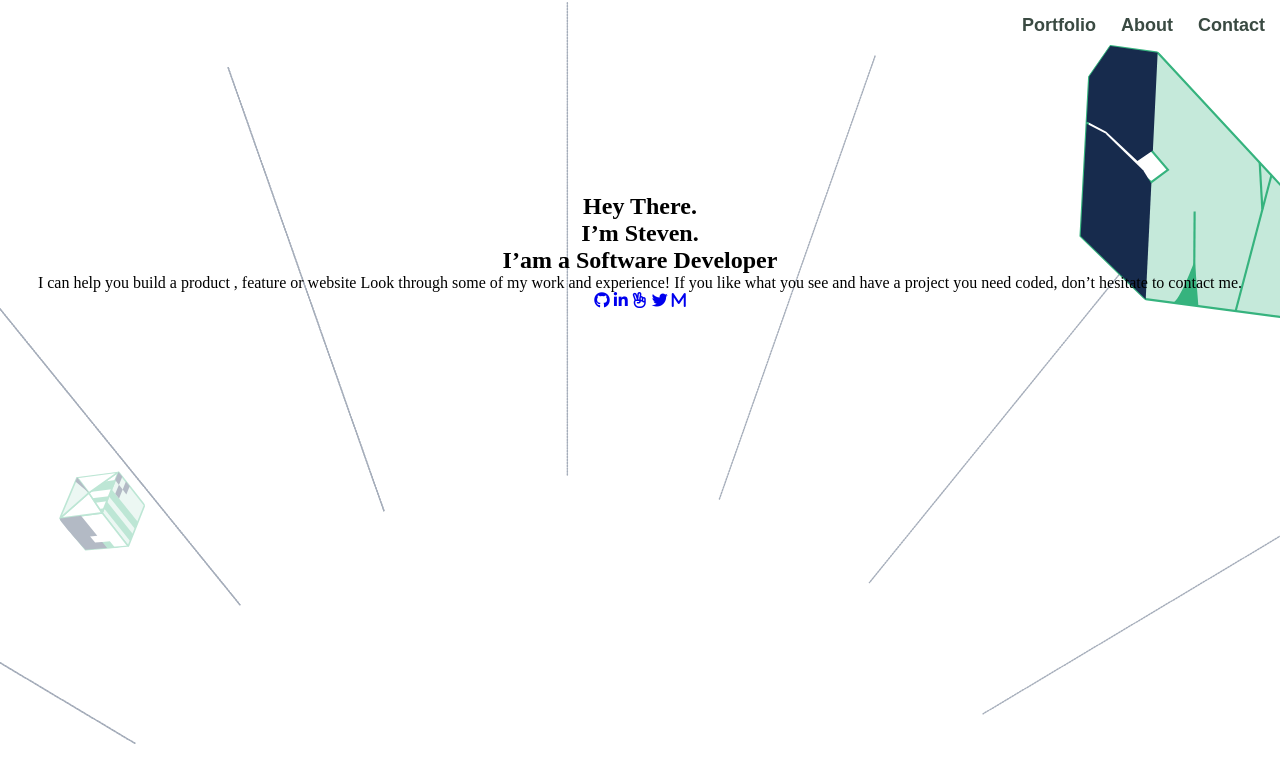
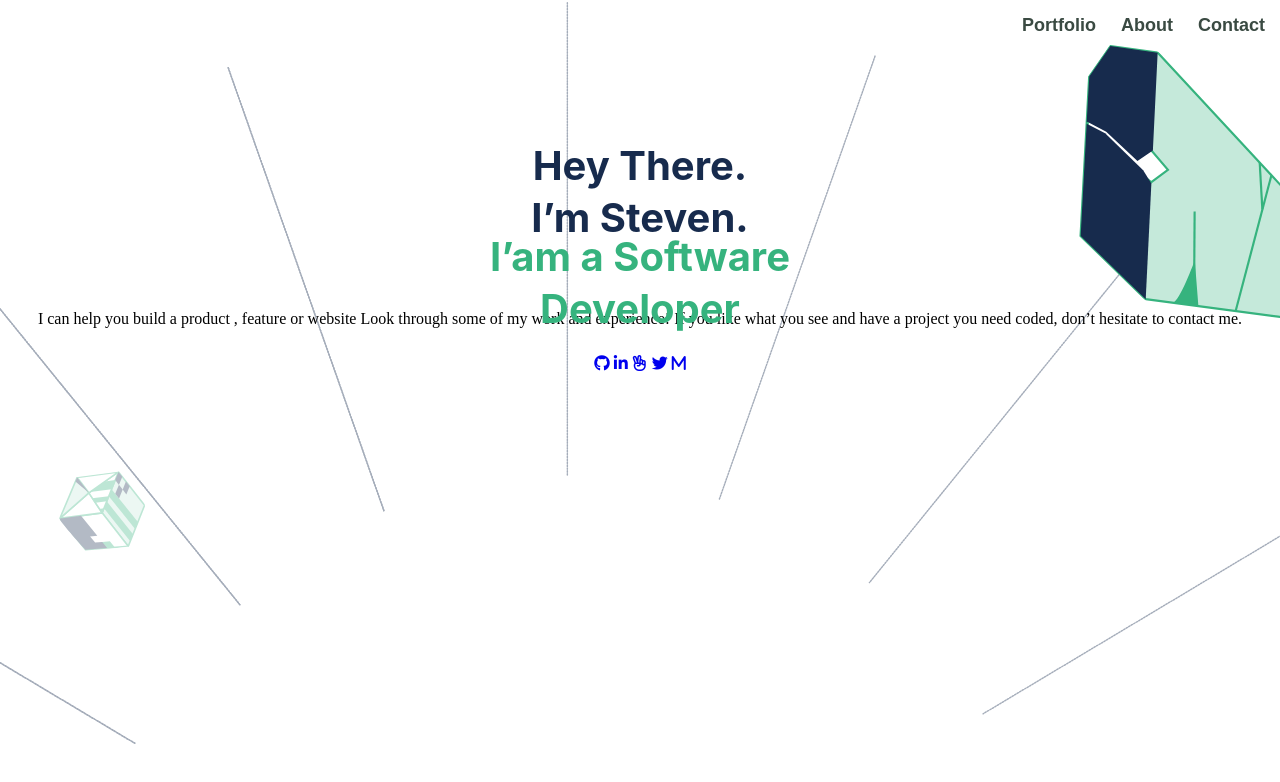
Before and after one commit to fpsapc/portfolio, a website: page index.html in a window 1280 px wide. Drawn offline with Linux system fonts and the light colour scheme.

Commit message:
add h2 styles

```diff
--- a/index.html
+++ b/index.html
@@ -27,8 +27,8 @@
 
         <div class="container">
             <section class="headline">
-                <h1>Hey There.<br>I’m Steven.</h1>
-                <h2>I’am a Software Developer</h2>
+                <h2 class="my-name">Hey There.<br>I’m Steven.</h2>
+                <h2 class="career">I’am a Software<br>Developer</h2>
                 <p>I can help you build a product , feature or website Look through some of my work and experience! If you like what you see and have a project you need coded,
                     don’t hesitate to contact me.</p>
             </section>
--- a/style.css
+++ b/style.css
@@ -17,6 +17,31 @@ body {
   justify-content: center;
   height: 50vh;
   text-align: center;
+}
+
+h2 {
+  font-family: 'Inter';
+  font-style: normal;
+  font-weight: 700;
+  font-size: 40px;
+  line-height: 52px;
+  display: flex;
+  align-items: center;
+  flex-direction: column;
+  position: relative;
+  width: 80%;
+  height: 40%;
+  left: 10%;
+  top: 5%;
+}
+
+.my-name {
+  color: #172B4D;
+
+}
+
+.career {
+  color: #36B37E;
 }
 
 nav {
```
